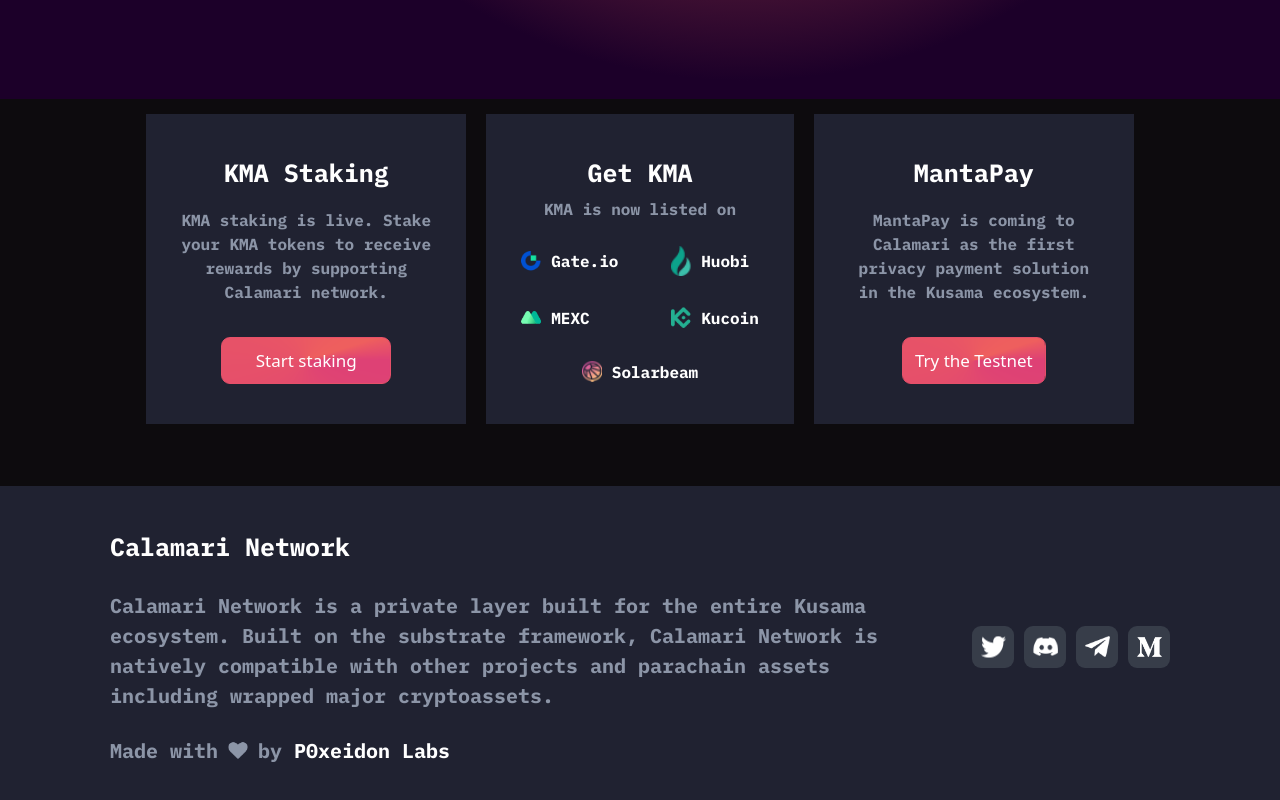
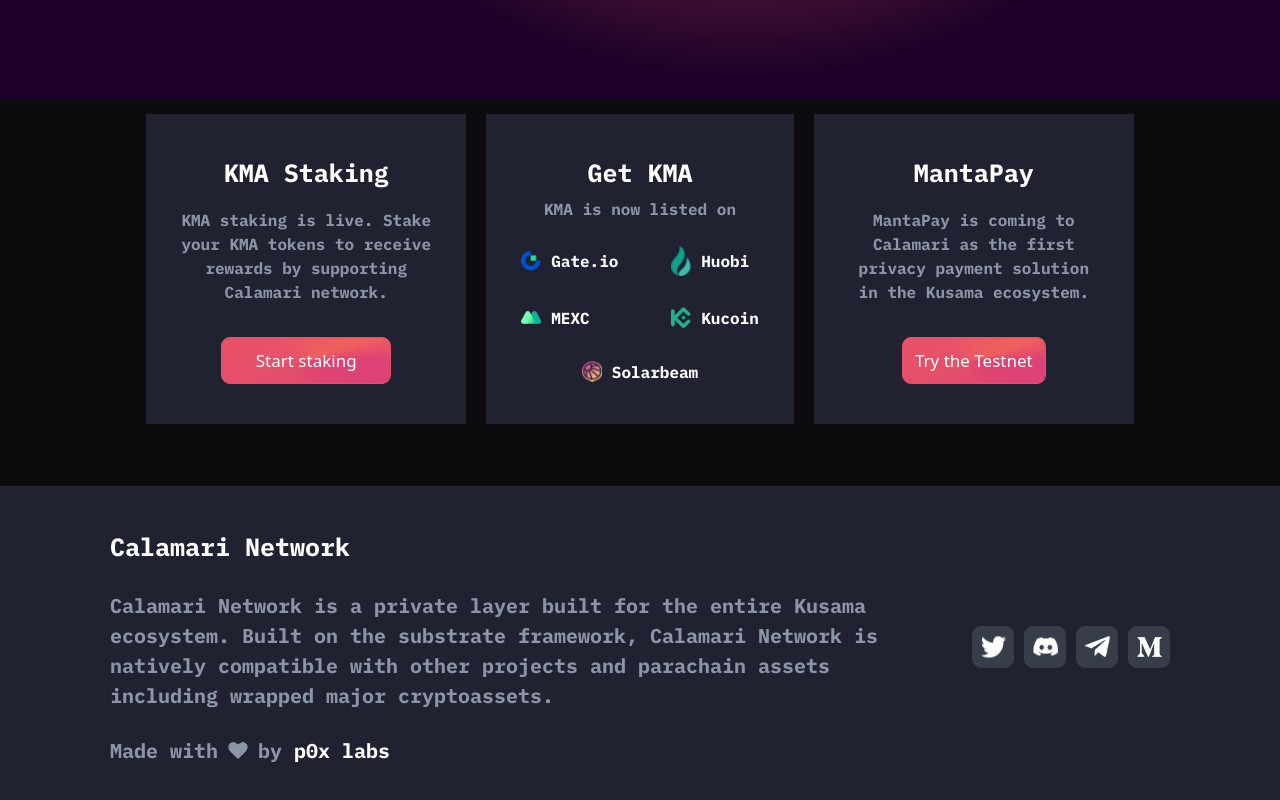
Before and after one commit to Manta-Network/calamari.network, a React (Create React App) app: page / in a window 1280 px wide. Shown: the part 548-1348 px from the top of the page. Built offline with nearby package versions, Linux system fonts and the light colour scheme; a web font is replaced by a local one.

Commit message:
change company name

```diff
--- a/src/components/Footer/index.tsx
+++ b/src/components/Footer/index.tsx
@@ -23,7 +23,7 @@
             className="cursor-pointer text-white duration-200 hover:text-gray"
             onClick={() => window.open('https://p0xeidon.xyz/')}
           >
-            &nbsp;P0xeidon Labs
+            &nbsp;p0x labs
           </span>
         </div>
       </div>
```
